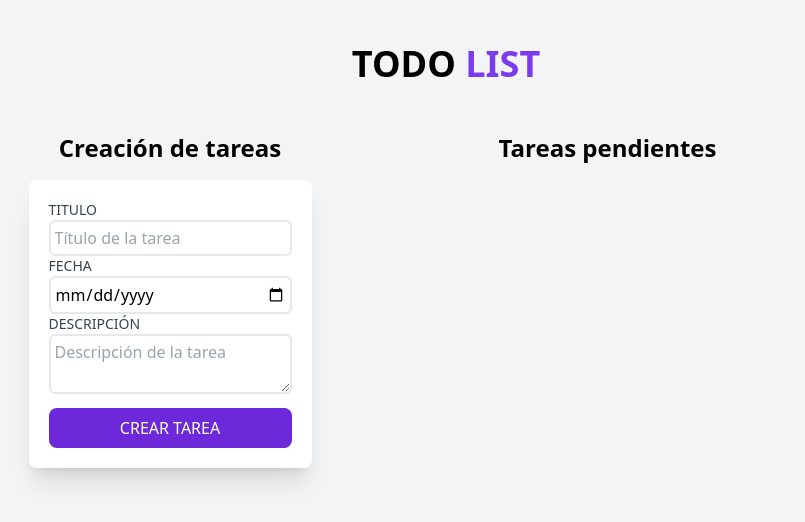
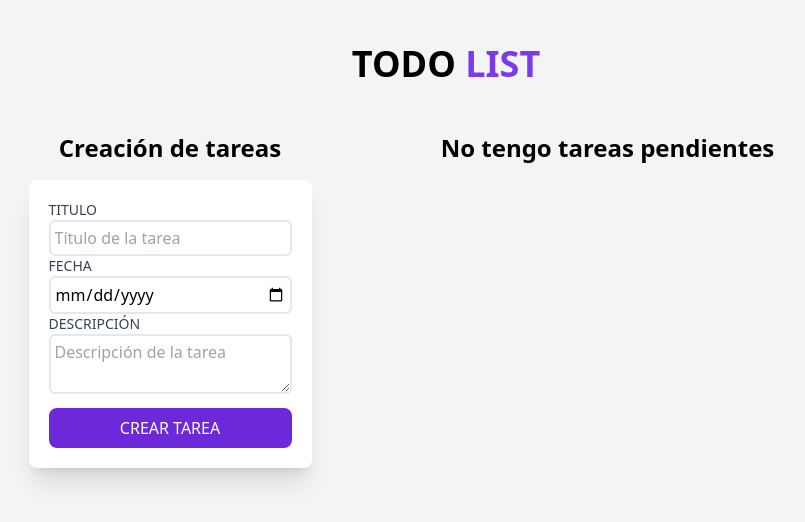
Before and after one commit to leydimadrid/aplicacion-todo, a React (Vite) app: page / in a window 1280 px wide. Shown: the top 522 px of the page, without its empty margins (194-999 px from the left). Built offline with nearby package versions, Linux system fonts and the light colour scheme.

Commit message:
Se agrega texto condicional

```diff
--- a/src/components/Tareaspendientes.jsx
+++ b/src/components/Tareaspendientes.jsx
@@ -1,21 +1,23 @@
 import Tareas from "./Tareas";
 
-const Tareaspendientes = ({tareas}) => {
-
+const Tareaspendientes = ({ tareas }) => {
   return (
     <div className="md-w-1/2 lg:w-2/5 mx-5 mb-10 md:h-screen overflow-scroll">
-      <h1 className="font-black text-2xl text-center mb-4">
-        Tareas pendientes
-      </h1>
+      {tareas && tareas.length ? (
+        <>
+          <h1 className="font-black text-2xl text-center mb-4">
+            Tareas pendientes
+          </h1>
 
-      {tareas.map((tarea)=> {
-        return (
-          <Tareas
-          key={tarea.id}
-          tarea={tarea}/>
-          )
-        })}
-
+          {tareas.map((tarea) => {
+            return <Tareas key={tareas.id} tarea={tarea} />;
+          })}
+        </>
+      ) : (
+        <h1 className="font-black text-2xl text-center mb-4">
+          No tengo tareas pendientes
+        </h1>
+      )}
     </div>
   );
 };
```
